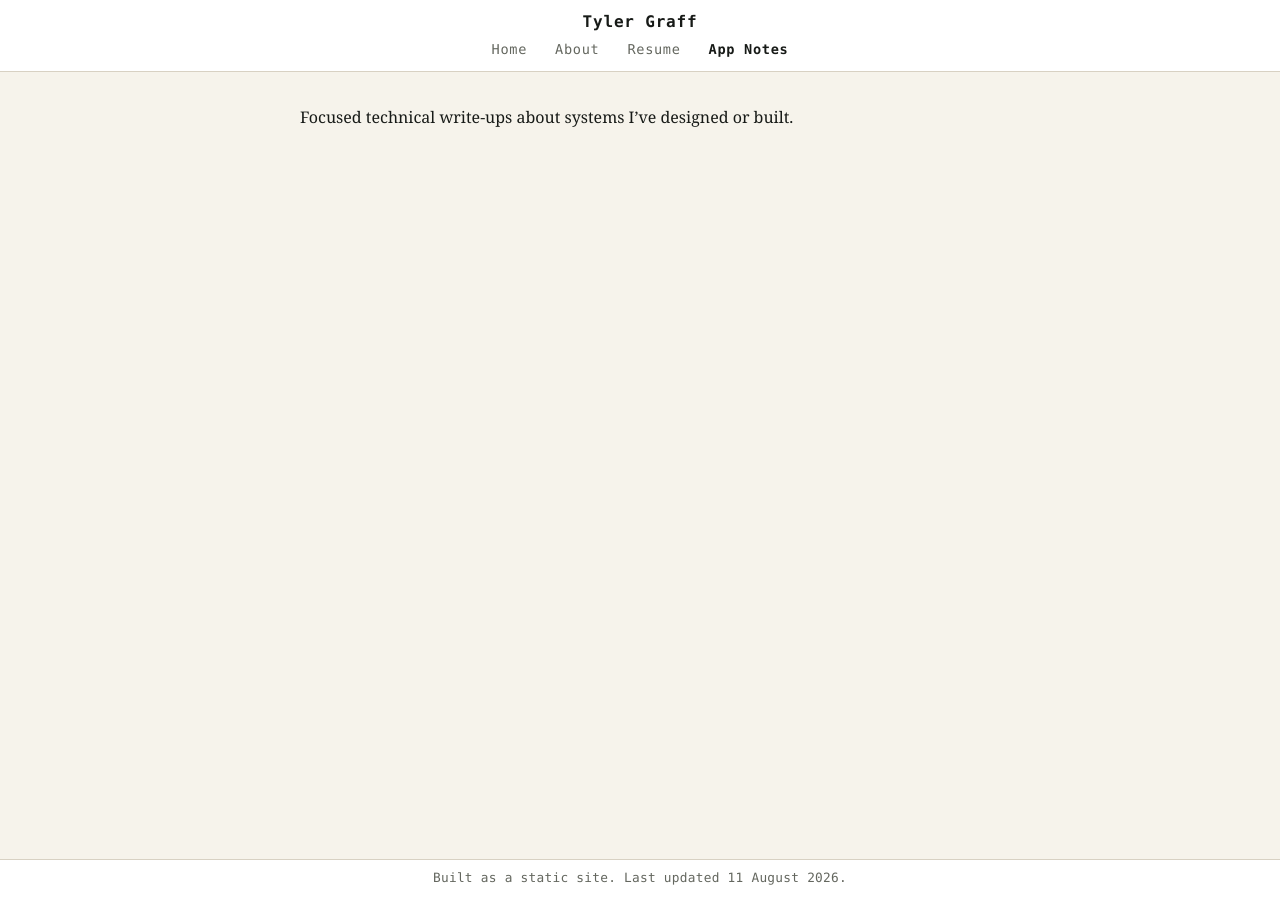
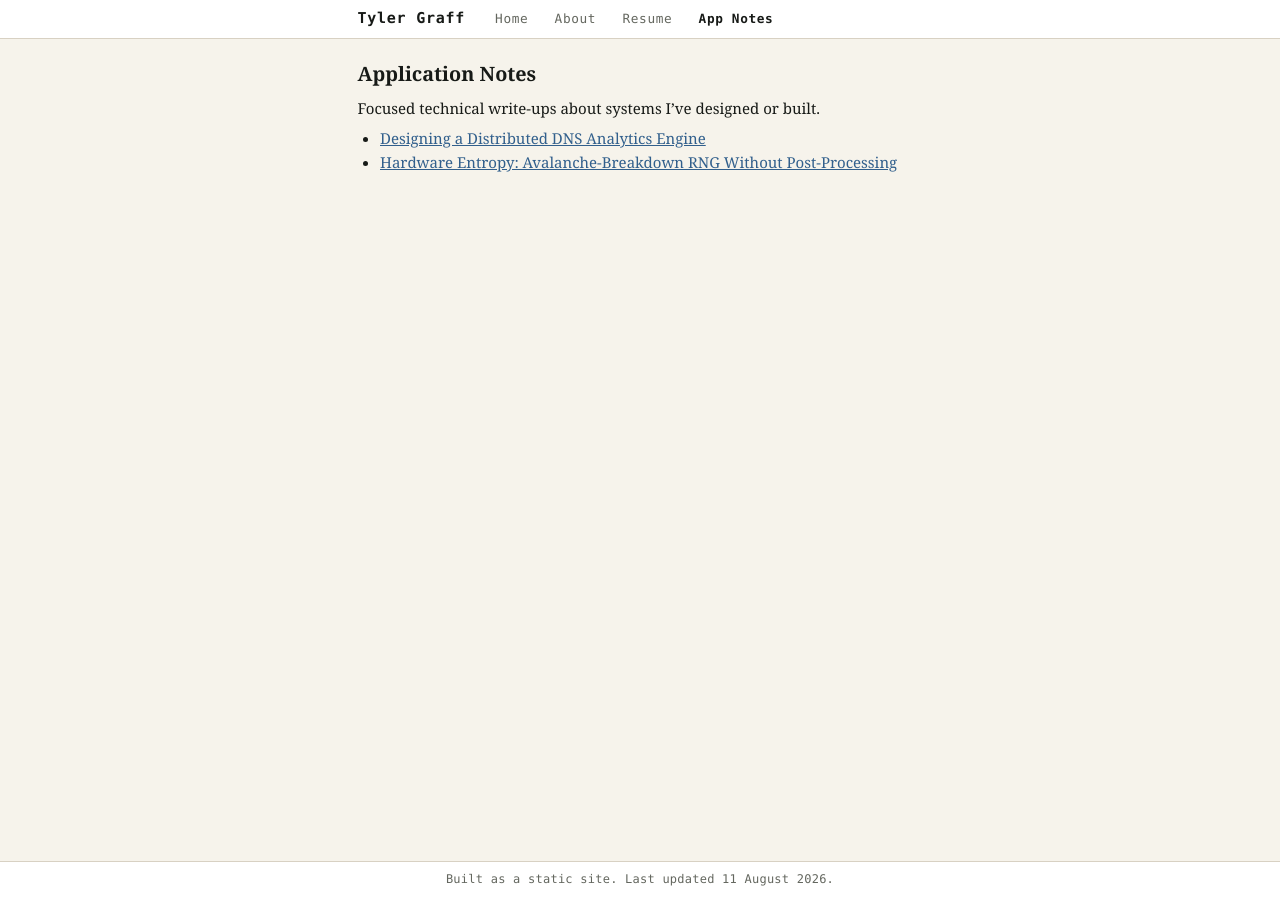
Before and after one commit to tylergraff/tylergraff.github.io, a Jekyll site: the page built from app-notes/index.md, in a window 1280 px wide. Built offline with Jekyll 4.4.1, drawn with Linux system fonts in a browser that asks for light colours.

Commit message:
publish app notes: distributed DNS analytics, hardware entropy RNG

```diff
--- a/app-notes/index.md
+++ b/app-notes/index.md
@@ -3,8 +3,10 @@ layout: page
 title: App Notes
 ---
 
+# Application Notes
+{: .site-tagline }
+
 Focused technical write-ups about systems I've designed or built.
 
-{% comment %}
 - [Designing a Distributed DNS Analytics Engine](/app-notes/distributed-dns-analytics/)
-{% endcomment %}
+- [Hardware Entropy: Avalanche-Breakdown RNG Without Post-Processing](/app-notes/hardware-entropy-avalanche-rng/)
--- a/assets/css/main.css
+++ b/assets/css/main.css
@@ -12,7 +12,7 @@
     --font-mono: ui-monospace, SFMono-Regular, Menlo, Consolas, monospace;
 
     --container-width: 1040px;
-    --content-width: 760px;
+    --content-width: 640px;
 }
 
 /* Reset and base styles */
@@ -23,7 +23,7 @@
 }
 
 html {
-    font-size: 16px;
+    font-size: 15px;
 }
 
 body {
@@ -63,13 +63,13 @@ h1, h2, h3, h4, h5, h6 {
 }
 
 h1 {
-    font-size: 1.65rem;
+    font-size: 1.32rem;
     margin-top: 0;
 }
 
 h2 {
     font-family: var(--font-mono);
-    letter-spacing: 0.018em;
+    letter-spacing: 0.008em;
     border-top: 1px solid var(--border);
     padding-top: 1rem;
     margin-top: 1.6rem;
@@ -146,10 +146,9 @@ pre code {
 /* Layout structure */
 main {
     flex: 1;
-    padding: 1.75rem 1.25rem 0;
-    font-size: 16px;
+    padding: 1.5rem 1.25rem 0;
     line-height: 1.38;
-    max-width: 760px;
+    max-width: var(--content-width);
     width: 100%;
     margin: 0 auto;
 }
@@ -161,13 +160,13 @@ main {
 }
 
 .site-header-inner {
-    max-width: var(--container-width);
+    max-width: var(--content-width);
     margin: 0 auto;
-    padding: 0.75rem 1.25rem 0.6rem;
+    padding: 0.5rem 2.5rem;
     display: flex;
-    flex-direction: column;
-    align-items: center;
-    gap: 0.4rem;
+    flex-direction: row;
+    align-items: baseline;
+    gap: 2rem;
 }
 
 .site-title-wrapper {
@@ -271,11 +270,18 @@ p.intro-block {
 }
 
 .site-tagline {
-    font-size: 1.6rem;
-    font-weight: 400;
-    letter-spacing: -0.01em;
+    font-size: 1.32rem;
+    font-weight: 700;
+    letter-spacing: 0;
     margin: 0 0 0.75rem 0;
     color: var(--text);
+}
+
+.appnote-meta {
+    font-family: var(--font-mono);
+    font-size: 0.8rem;
+    color: var(--muted);
+    margin: -0.25rem 0 1.5rem 0;
 }
 
 .page-content {
@@ -303,14 +309,14 @@ p.intro-block {
 /* Responsive design */
 @media (max-width: 768px) {
     body {
-        font-size: 17px;
+        font-size: 15px;
     }
 
     .site-header-inner {
         flex-direction: column;
         align-items: center;
-        gap: 0.4rem;
-        padding: 0.75rem 1.25rem 0.6rem;
+        gap: 0.3rem;
+        padding: 0.5rem 1.25rem;
     }
 
     .site-nav {
@@ -318,17 +324,17 @@ p.intro-block {
     }
 
     h1 {
-        font-size: 1.65rem;
+        font-size: 1.25rem;
     }
 
     h2 {
-        font-size: 0.9rem;
+        font-size: 0.85rem;
         padding-top: 1.25rem;
         margin-top: 1.75rem;
     }
 
     main {
-        padding: 2.25rem 1.25rem 0;
+        padding: 1.5rem 1.25rem 0;
     }
 }
 
@@ -346,11 +352,11 @@ p.intro-block {
     }
 
     h1 {
-        font-size: 1.5rem;
+        font-size: 1.2rem;
     }
 
     h2 {
-        font-size: 0.88rem;
+        font-size: 0.82rem;
     }
 
     .intro-block {
```
Also changed, not shown: _layouts/appnote.html (added, +11 -0 lines), app-notes/distributed-dns-analytics.md (added, +105 -0 lines), app-notes/hardware-entropy-avalanche-rng.md (added, +104 -0 lines).
